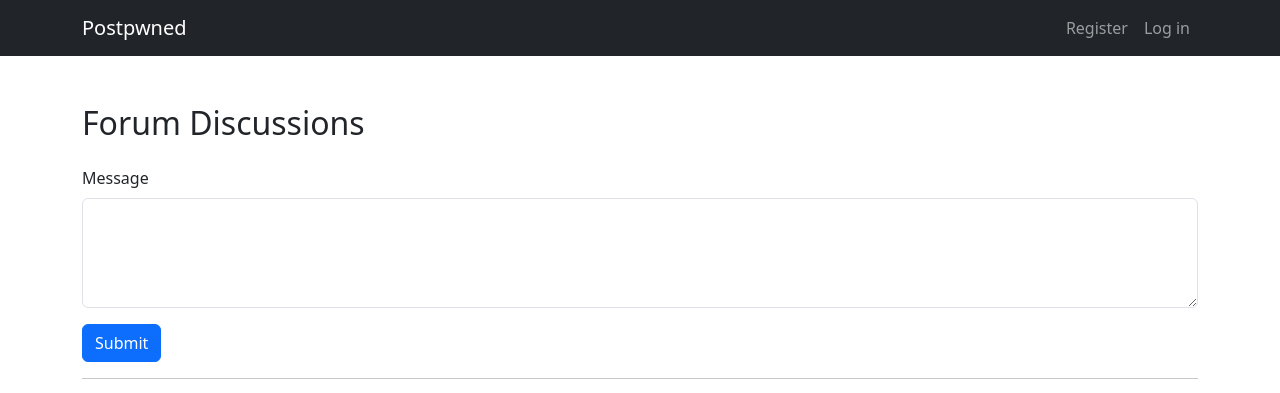
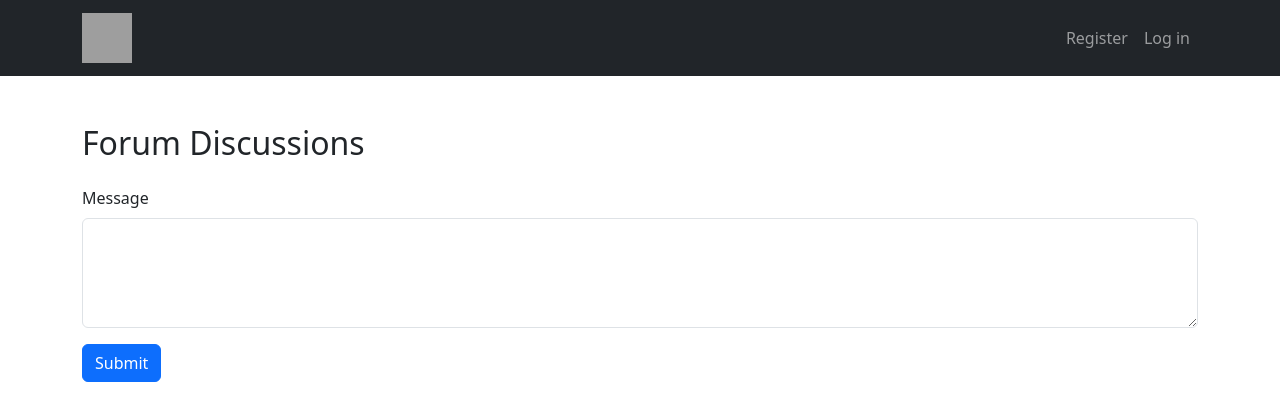
Before and after one commit to lezuxon/Geolab, a Flask app: page /forum in a window 1280 px wide. Shown: the top 393 px of the page. Run offline with Flask 3, Linux system fonts and the light colour scheme; grey boxes are pictures that could not be loaded.

Commit message:
third commit

```diff
--- a/templates/navbar.html
+++ b/templates/navbar.html
@@ -1,6 +1,13 @@
 <nav class="navbar navbar-expand-lg navbar-dark bg-dark">
   <div class="container">
-    <a class="navbar-brand" href="{{ url_for('home') }}">Postpwned</a>
+    <a class="navbar-brand" href="https://tbceducation.ge" target="_blank">
+      <img
+        width="50"
+        height="50"
+        src="https://b2007345.smushcdn.com/2007345/wp-content/uploads/2018/05/tbc-e1531314087528-300x266.png?lossy=2&strip=1&webp=1"
+        alt=""
+      />
+    </a>
     <button
       class="navbar-toggler"
       type="button"
```
Also changed, not shown: instance/site.db.
